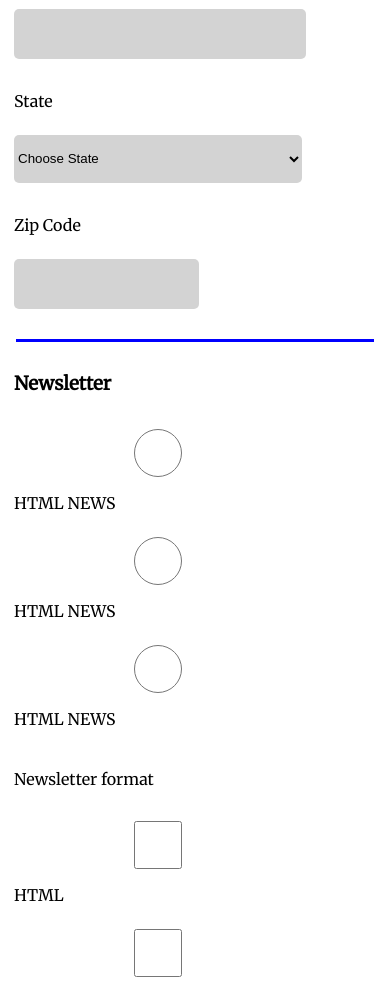
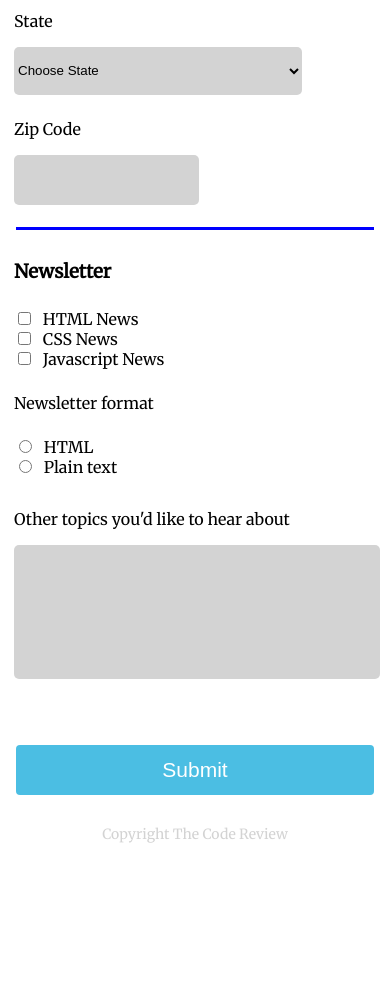
Before and after one commit to Josh-D18/onlineRegistration, a plain HTML site: page index.html in a window 390 px wide. Shown: the part 831-1812 px from the top of the page. After the commit the page ends 1768 px from the top, so only its background shows below. Drawn offline with Linux system fonts and the light colour scheme.

Commit message:
finshed mobile design

```diff
--- a/css/index.css
+++ b/css/index.css
@@ -11,6 +11,10 @@ body {
   width: 100%;
   height: 100%;
   font-family: "Merriweather", serif;
+}
+
+main {
+  max-width: 1024px;
 }
 
 .topLine {
@@ -75,13 +79,12 @@ fieldset > div > label {
   padding: 0.5rem 0;
 }
 
-input {
+input[type="text"] {
   width: 18rem;
   height: 3rem;
   border: 0;
   background-color: lightgrey;
   border-radius: 5px;
-  margin: 0.5rem 0;
 }
 
 select {
@@ -90,7 +93,6 @@ select {
   border: 0;
   background-color: lightgrey;
   border-radius: 5px;
-  margin: 0.5rem 0;
 }
 
 .optionPlaceholder {
@@ -106,8 +108,12 @@ label {
   margin-bottom: 0.5rem;
 }
 
-.zipInput {
+#zipInput {
   width: 50%;
+}
+
+.formButtons {
+  margin-right: 0.5rem;
 }
 
 /* Newsletter Form */
@@ -115,3 +121,39 @@ label {
 .newsletter__container {
   display: flex;
 }
+
+.newsletter__container > p {
+}
+
+.newsletter__container > .textarea {
+  border: 0;
+  background-color: lightgrey;
+  width: 100%;
+  height: 130px;
+  resize: none;
+  border-radius: 5px;
+}
+
+.submit__button {
+  width: 100%;
+  height: 50px;
+  color: white;
+  background-color: #4bbee3;
+  font-size: 21px;
+  border: 0px;
+  border-radius: 4px;
+}
+
+.submit__Container {
+  padding-bottom: 5rem;
+  padding-top: 3rem;
+  padding-left: 1rem;
+  padding-right: 1rem;
+}
+
+.submit__Container > p {
+  color: lightgrey;
+  font-size: 14px;
+  text-align: center;
+  padding-top: 1rem;
+}
--- a/index.html
+++ b/index.html
@@ -72,7 +72,7 @@
 
             <div>
               <label for="Zip Code">Zip Code</label>
-              <input type="text" class="zipInput" />
+              <input type="text" id="zipInput" />
             </div>
           </fieldset>
         </section>
@@ -83,35 +83,53 @@
           <fieldset>
             <h3>Newsletter</h3>
             <div class="newsletter__container">
-              <input type="radio" />
-              <label for="HTML News">HTML NEWS</label>
+              <div>
+                <input type="checkbox" name="newsletters" class="formButtons" />
+                <label for="HTML News">HTML News</label>
+              </div>
 
-              <input type="radio" />
-              <label for="HTML News">HTML NEWS</label>
+              <div>
+                <input type="checkbox" class="formButtons" name="newsletters" />
+                <label for="HTML News">CSS News</label>
+              </div>
 
-              <input type="radio" />
-              <label for="HTML News">HTML NEWS</label>
+              <div>
+                <input type="checkbox" class="formButtons" name="newsletters" />
+                <label for="HTML News">Javascript News</label>
+              </div>
             </div>
 
             <p>Newsletter format</p>
             <div class="newsletter__container">
-              <input type="checkbox" />
-              <label>HTML</label>
+              <div>
+                <input
+                  class="formButtons"
+                  type="radio"
+                  name="newsletterformat"
+                />
+                <label>HTML</label>
+              </div>
 
-              <input type="checkbox" />
-              <label>Plain text</label>
+              <div>
+                <input
+                  class="formButtons"
+                  type="radio"
+                  name="newsletterformat"
+                />
+                <label>Plain text</label>
+              </div>
             </div>
 
             <div class="newsletter__container">
               <p>Other topics you'd like to hear about</p>
-              <textarea></textarea>
+              <textarea class="textarea"></textarea>
             </div>
           </fieldset>
 
-          <div>
-            <input type="submit" />
+          <div class="submit__Container">
+            <input type="submit" class="submit__button" />
+            <p>Copyright The Code Review</p>
           </div>
-          <p>Copyright The Code Review</p>
         </section>
       </form>
     </main>
```
